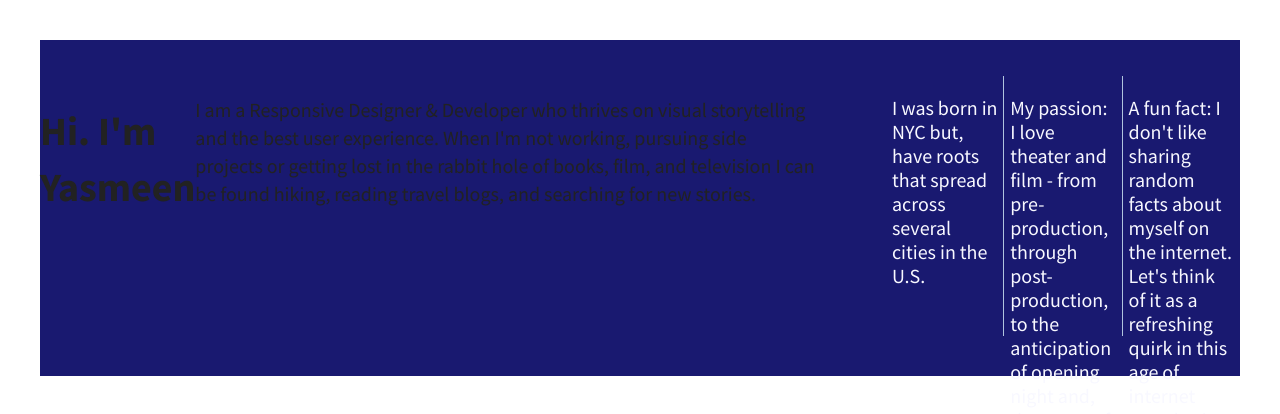
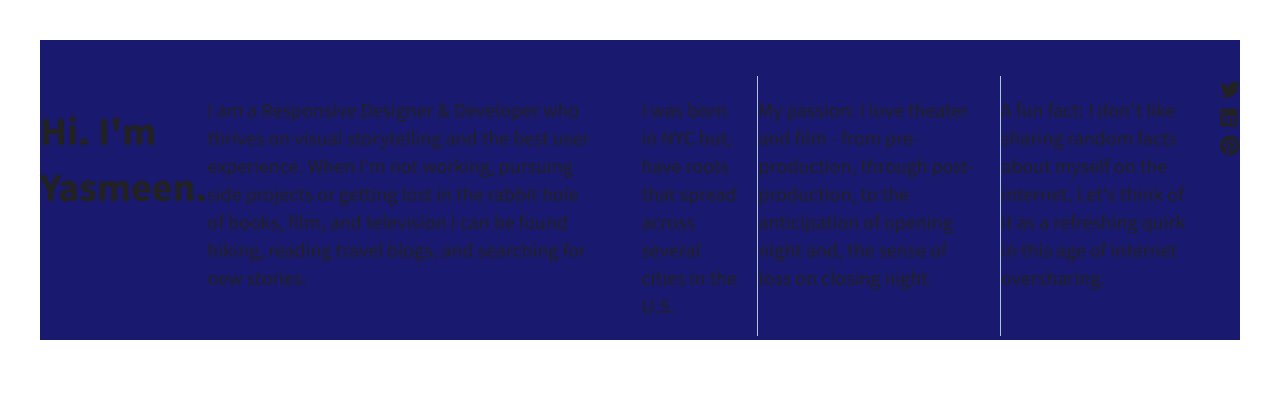
Before and after one commit to ypadron/divs-flexbox-starter, a plain HTML site: page index.html in a window 1280 px wide. Drawn offline with nearby package versions, Linux system fonts and the light colour scheme.

Commit message:
style: Add font awesome link, edit classes & ids

```diff
--- a/index.html
+++ b/index.html
@@ -21,7 +21,7 @@
             <p class="browserupgrade">You are using an <strong>outdated</strong> browser. Please <a href="http://browsehappy.com/">upgrade your browser</a> to improve your experience.</p>
         <![endif]-->
         <section class="wrapper">
-        <header><h1>Hi. I'm Yasmeen</h1></header>
+        <header><h1>Hi. I'm Yasmeen.</h1></header>
         <main>
           <p>
             I am a <span>Responsive Designer & Developer</span> who
@@ -31,29 +31,35 @@
             found hiking, reading travel blogs, and searching for new stories.
           </p>
         </main>
-        <div class="div-1">
+        <div id="div-1" class="flex-items">
             <p>I was born in NYC but, have roots that spread across several
               cities in the U.S.</p>
         </div>
         <div class="vertical"></div>
-        <div class="div-2">
+        <div id="div-2" class="flex-items">
             <p>My passion: I love theater and film - from pre-production,
               through post-production, to the anticipation of opening night
               and, the sense of loss on closing night.</p>
         </div>
         <div class="vertical"></div>
-        <div class="div-3">
+        <div id="div-3" class="flex-items">
             <p>A fun fact: I don't like sharing random facts about myself on
               the internet. Let's think of it as a refreshing quirk in this
               age of internet oversharing.</p>
         </div>
-        <footer></footer>
+        <footer>
+          <i class="fab fa-twitter"></i>
+          <i class="fab fa-linkedin"></i>
+          <i class="fab fa-pinterest"></i>
+        </footer>
         </section>
 
         <script src="https://ajax.googleapis.com/ajax/libs/jquery/1.11.3/jquery.min.js"></script>
         <script>window.jQuery || document.write('<script src="js/vendor/jquery-1.11.3.min.js"><\/script>')</script>
         <script src="js/plugins.js"></script>
         <script src="js/main.js"></script>
+        <script src="https://kit.fontawesome.com/9429673cc3.js" crossorigin="anonymous"></script>
+
 
         <!-- Google Analytics: change UA-XXXXX-X to be your site's ID. -->
         <script>
```
